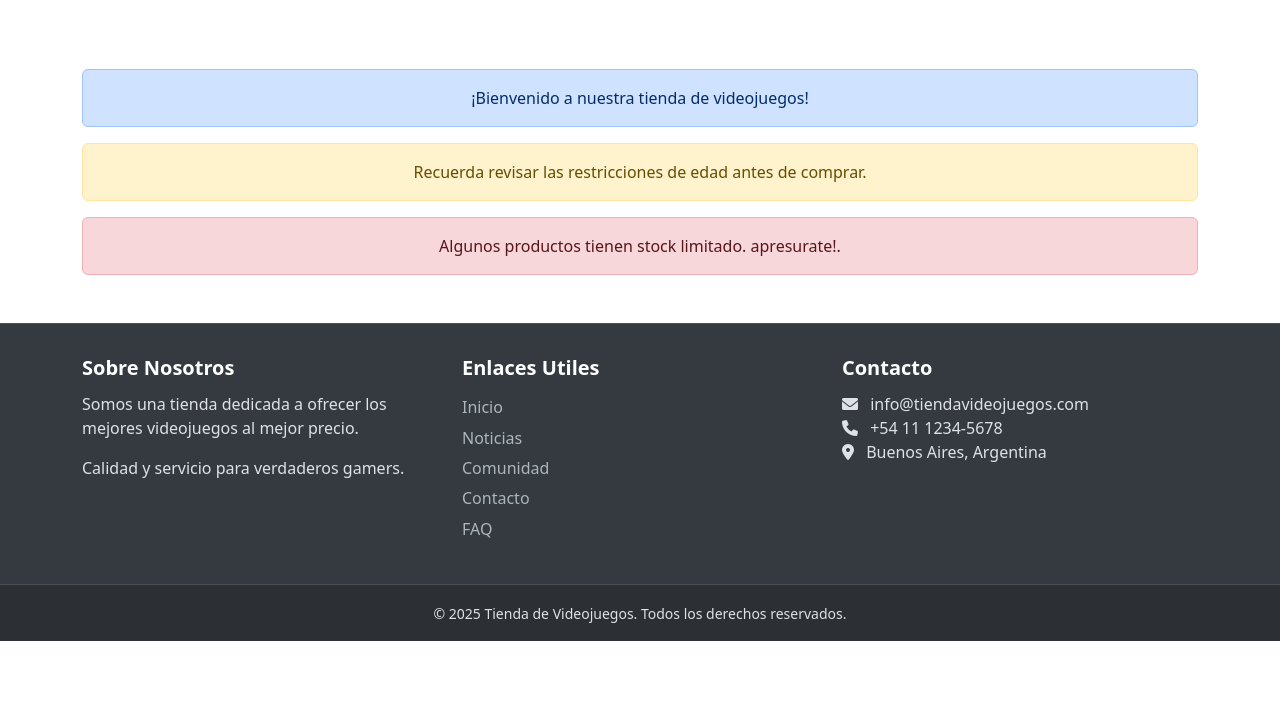
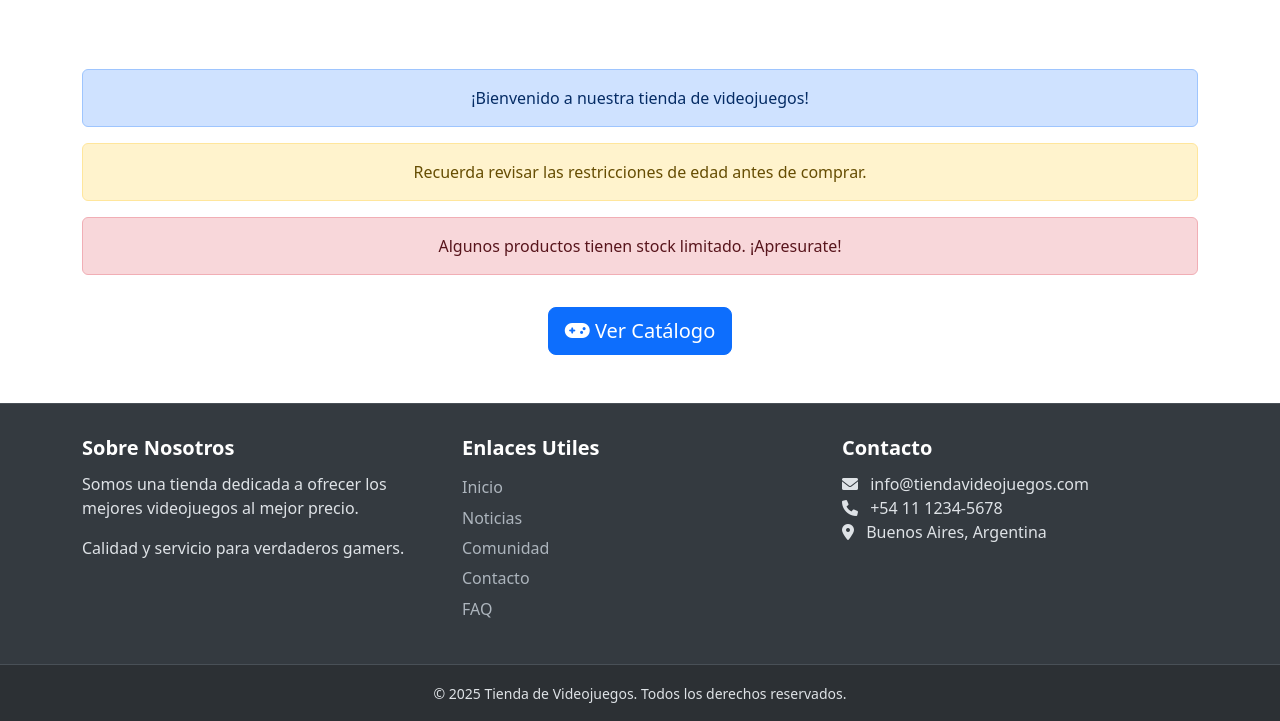
Before and after one commit to ernesg93/VIDEOJUEGOS_TIENDA, a Django app: page / in a window 1280 px wide. Shown: the part 775-1496 px from the top of the page. Before the commit the page ends 1416 px from the top, so only its background shows below. Run offline with Django 5.2, Linux system fonts and the light colour scheme.

Commit message:
feat(home): add catalog shortcut on landing page

```diff
--- a/tienda_videojuegos/home/templates/home/index.html
+++ b/tienda_videojuegos/home/templates/home/index.html
@@ -4,14 +4,17 @@
 {% block title %}Inicio - Tienda de Videojuegos{% endblock %}
 
 {% block content %}
-<div class="container mt-5">
-    <h1 class="text-body">Bienvenido a la Tienda de Videojuegos</h1>
+<section class="container mt-5" aria-labelledby="home-title">
+    <h1 id="home-title" class="text-body">Bienvenido a la Tienda de Videojuegos</h1>
     <p class="text-body">Encuentra los mejores videojuegos al mejor precio.</p>
 
     <img src="{% static 'img/logo.png' %}" alt="logo" class="img-fluid my-4">
 
     <div class="alert alert-primary">¡Bienvenido a nuestra tienda de videojuegos!</div>
     <div class="alert alert-warning">Recuerda revisar las restricciones de edad antes de comprar.</div>
-    <div class="alert alert-danger">Algunos productos tienen stock limitado. apresurate!.</div>
-</div>
+    <div class="alert alert-danger">Algunos productos tienen stock limitado. ¡Apresurate!</div>
+    <a href="{% url 'catalogo:lista_juegos' %}" class="btn btn-primary btn-lg mt-3">
+        <i class="fas fa-gamepad"></i> Ver Catálogo
+    </a>
+</section>
 {% endblock %}
```
